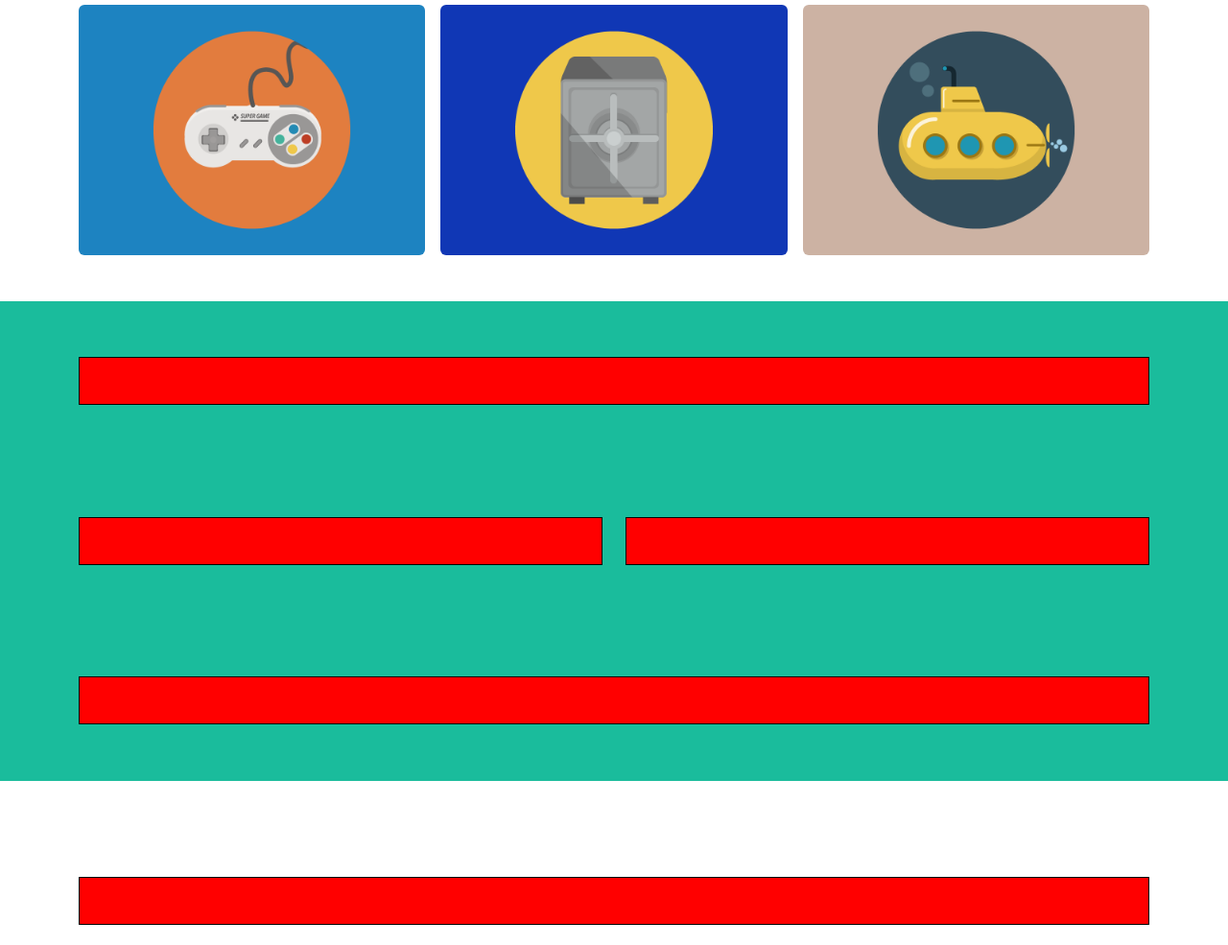
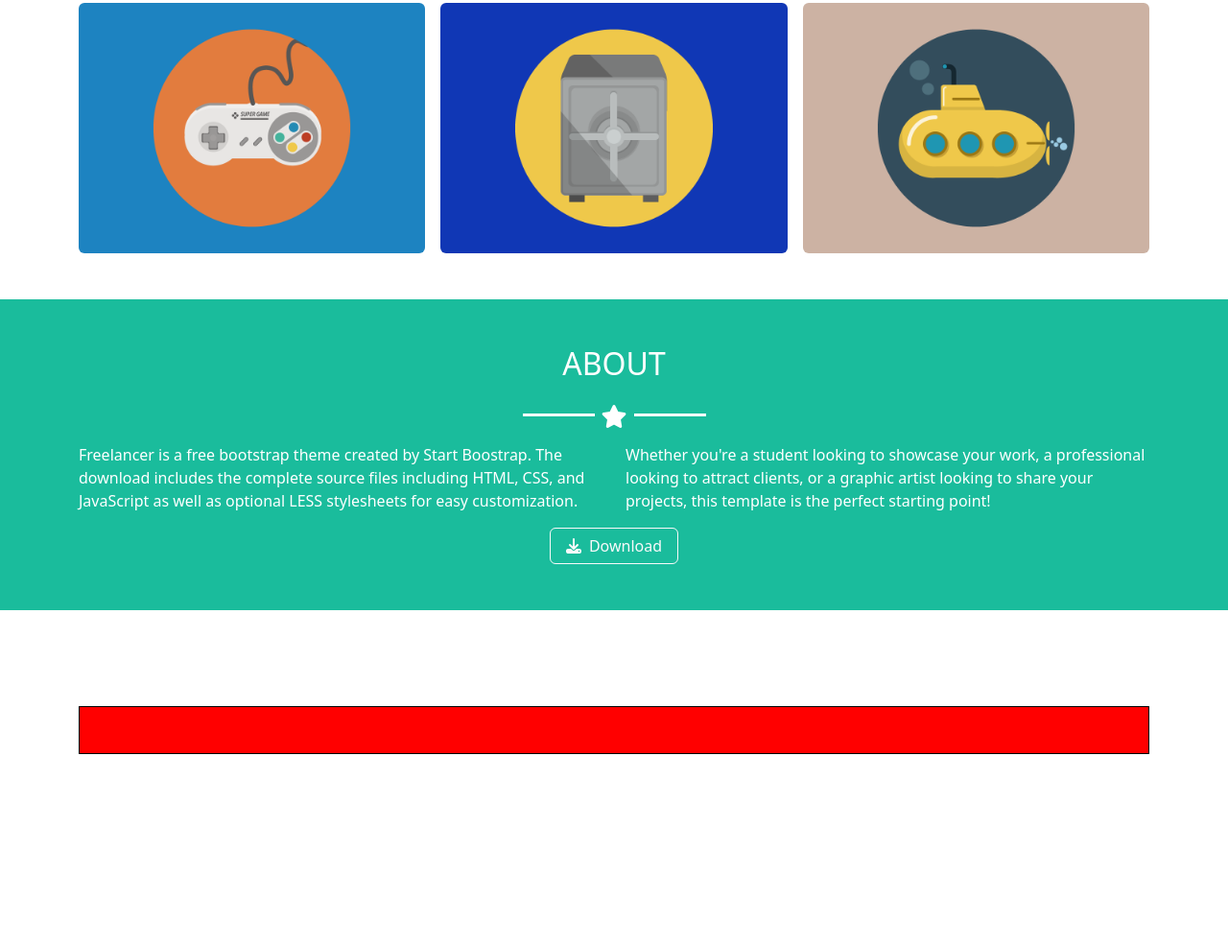
Before and after one commit to AlessioConsolo/html-css-bootstrap-freelancer, a plain HTML site: page index.html in a window 1280 px wide. Shown: the part 996-1981 px from the top of the page at 96% size. Drawn offline with nearby package versions, Linux system fonts and the light colour scheme.

Commit message:
[UPD] Added About section

```diff
--- a/index.html
+++ b/index.html
@@ -70,7 +70,7 @@
               <img src="./img/avatar.svg" alt="" />
             </div>
             <div class="avatar-text my-2 text-white">
-              <h2>START BOOTSTRAP</h2>
+              <h1>START BOOTSTRAP</h1>
               <span class="star d-inline-block my-3"
                 ><i class="fa-solid fa-star fa-xl"></i
               ></span>
@@ -82,11 +82,11 @@
     </div>
     <div class="container">
       <div
-        class="row justify-content-center align-items-center text-center g-3 my-5"
+        class="row justify-content-center align-items-center text-center g-3 py-5"
       >
         <div class="col-12">
           <div class="portfolio-title">
-            <h3>PORTFOLIO</h3>
+            <h2>PORTFOLIO</h2>
             <span class="black-star d-inline-block my-3"
               ><i class="fa-solid fa-star fa-xl"></i
             ></span>
@@ -126,18 +126,44 @@
     </div>
     <div class="container-fluid bg-lightgreen">
       <div class="container">
-        <div class="row h-500px justify-content-center align-items-center">
-          <div class="col-12">
-            <div class="content"></div>
+        <div
+          class="row justify-content-center align-items-center text-white py-5"
+        >
+          <div class="col-12 text-center">
+            <div class="about">
+              <h2>ABOUT</h2>
+              <span class="star d-inline-block my-3"
+                ><i class="fa-solid fa-star fa-xl"></i
+              ></span>
+            </div>
           </div>
           <div class="col-12 col-md-6">
-            <div class="content"></div>
+            <div class="about-text">
+              <p>
+                Freelancer is a free bootstrap theme created by Start Boostrap.
+                The download includes the complete source files including HTML,
+                CSS, and JavaScript as well as optional LESS stylesheets for
+                easy customization.
+              </p>
+            </div>
           </div>
           <div class="col-12 col-md-6">
-            <div class="content"></div>
+            <div class="about-text">
+              <p>
+                Whether you're a student looking to showcase your work, a
+                professional looking to attract clients, or a graphic artist
+                looking to share your projects, this template is the perfect
+                starting point!
+              </p>
+            </div>
           </div>
           <div class="col-12">
-            <div class="content"></div>
+            <div class="about-button text-center">
+              <button type="button" class="btn btn-outline-light">
+                <i class="fa-solid fa-download px-1"></i
+                ><span class="d-inline-block px-1">Download</span>
+              </button>
+            </div>
           </div>
         </div>
       </div>
```
